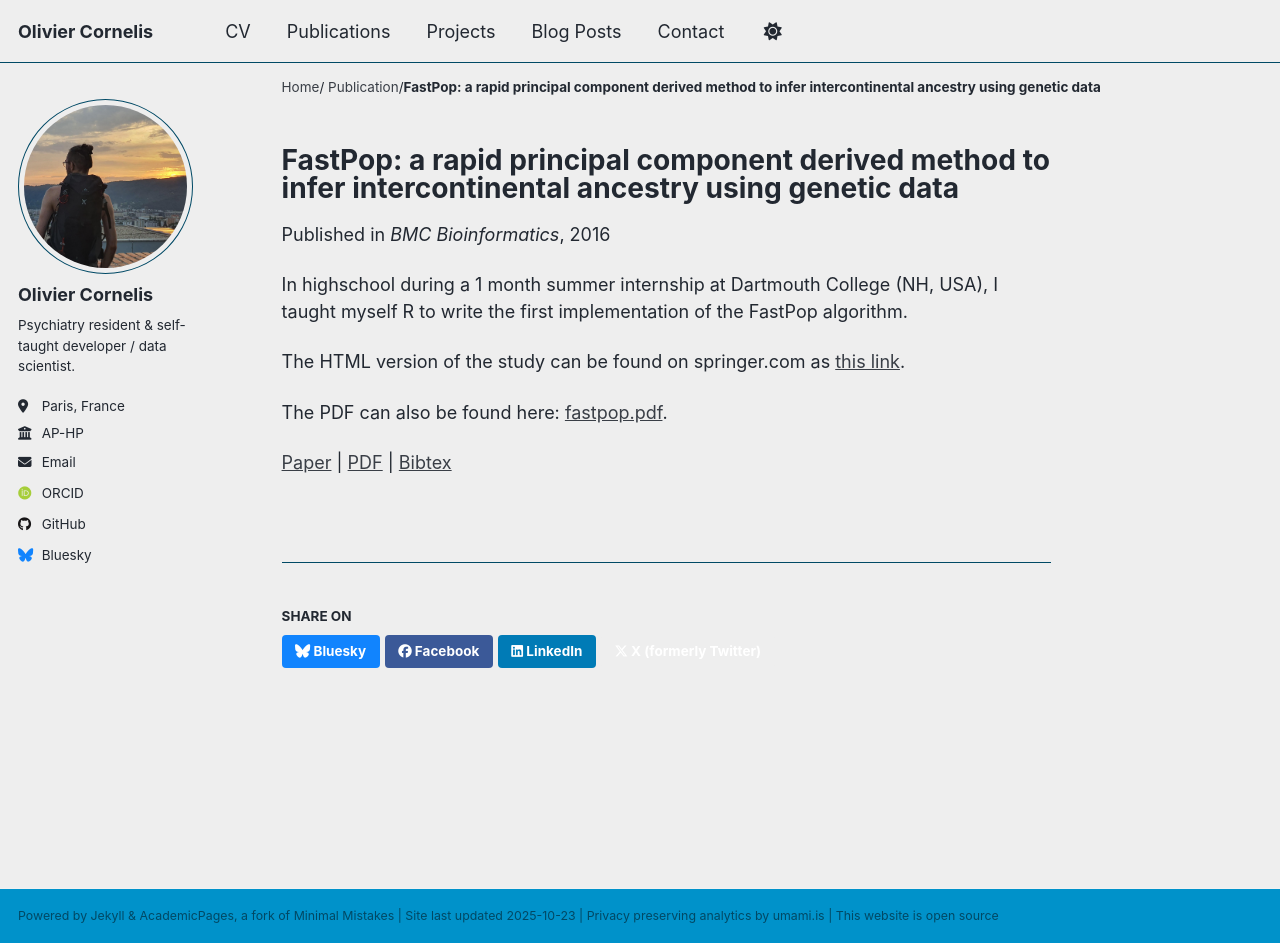
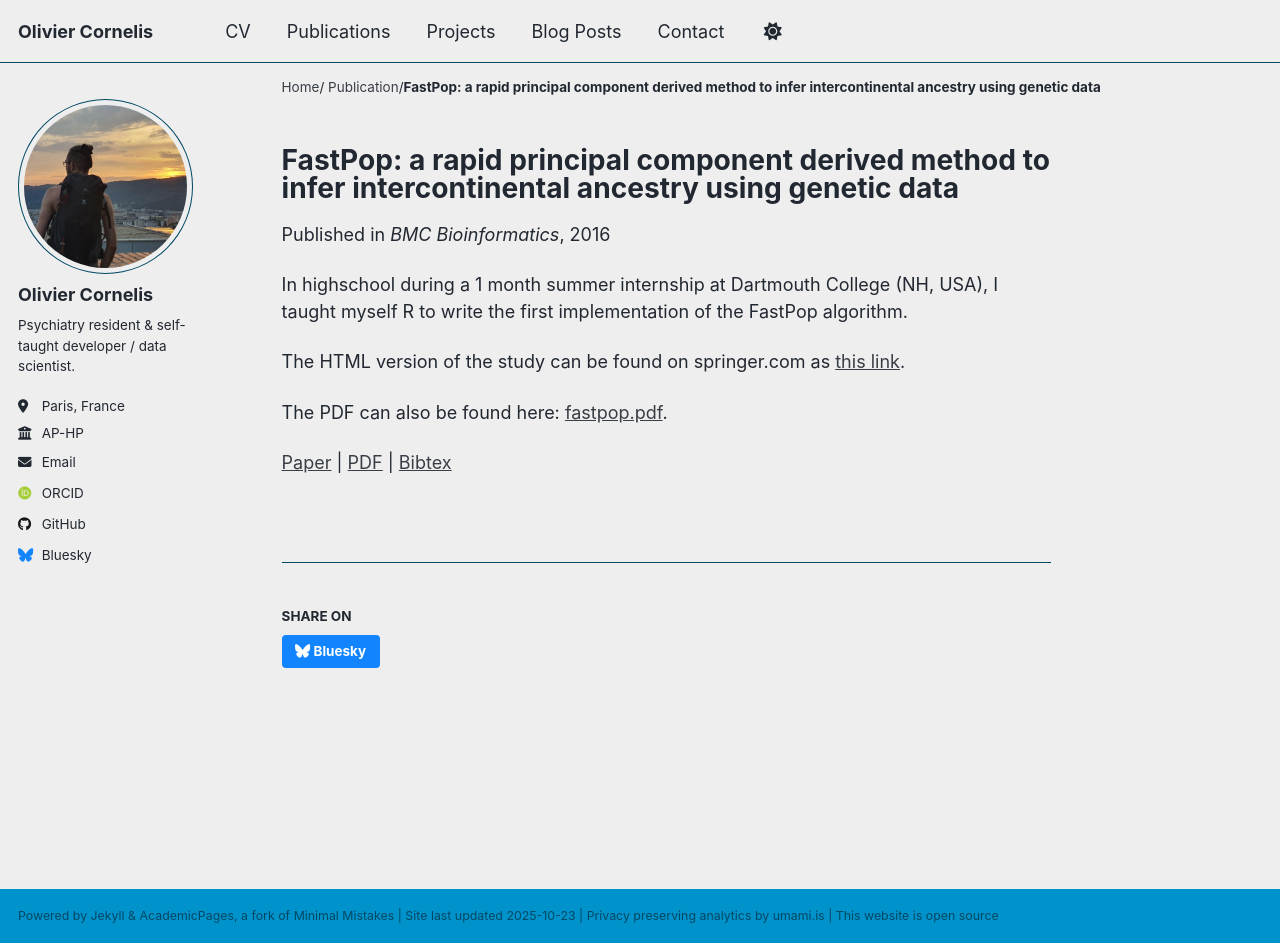
Before and after one commit to thiswillbeyourgithub/website, a Jekyll site: the page built from _publications/2016-03-09-fastpop.md, in a window 1280 px wide and 943 px high. Built offline with Jekyll 4.4.1, drawn with Linux system fonts in a browser that asks for light colours; some web fonts are replaced; a script that is not in the unit is left out.

Commit message:
do not allow sharing on facebook or linkedin or x
Signed-off-by: thiswillbeyourgithub <26625900+thiswillbeyourgithub@users.noreply.github.com>

```diff
--- a/_includes/social-share.html
+++ b/_includes/social-share.html
@@ -7,9 +7,9 @@
 
   <a href="https://bsky.app/intent/compose?text={{ base_path }}{{ page.url }}" class="btn btn--bluesky" title="{{ site.data.ui-text[site.locale].share_on_label | default: 'Share on' }} Bluesky"><i class="fab fa-bluesky" aria-hidden="true"></i><span> Bluesky</span></a>
 
-  <a href="https://www.facebook.com/sharer/sharer.php?u={{ base_path }}{{ page.url }}" class="btn btn--facebook" title="{{ site.data.ui-text[site.locale].share_on_label | default: 'Share on' }} Facebook"><i class="fab fa-facebook" aria-hidden="true"></i><span> Facebook</span></a>
+  <!-- <a href="https://www.facebook.com/sharer/sharer.php?u={{ base_path }}{{ page.url }}" class="btn btn--facebook" title="{{ site.data.ui-text[site.locale].share_on_label | default: 'Share on' }} Facebook"><i class="fab fa-facebook" aria-hidden="true"></i><span> Facebook</span></a> -->
+  <!---->
+  <!-- <a href="https://www.linkedin.com/shareArticle?mini=true&url={{ base_path }}{{ page.url }}" class="btn btn--linkedin" title="{{ site.data.ui-text[site.locale].share_on_label | default: 'Share on' }} LinkedIn"><i class="fab fa-linkedin" aria-hidden="true"></i><span> LinkedIn</span></a> -->
 
-  <a href="https://www.linkedin.com/shareArticle?mini=true&url={{ base_path }}{{ page.url }}" class="btn btn--linkedin" title="{{ site.data.ui-text[site.locale].share_on_label | default: 'Share on' }} LinkedIn"><i class="fab fa-linkedin" aria-hidden="true"></i><span> LinkedIn</span></a>
-
-  <a href="https://x.com/intent/post?text={{ base_path }}{{ page.url }}" class="btn btn--x" title="{{ site.data.ui-text[site.locale].share_on_label | default: 'Share on' }} X"><i class="fab fa-x-twitter" aria-hidden="true"></i><span> X (formerly Twitter)</span></a>
-</section>
+<!--   <a href="https://x.com/intent/post?text={{ base_path }}{{ page.url }}" class="btn btn--x" title="{{ site.data.ui-text[site.locale].share_on_label | default: 'Share on' }} X"><i class="fab fa-x-twitter" aria-hidden="true"></i><span> X (formerly Twitter)</span></a> -->
+<!-- </section> -->
```
